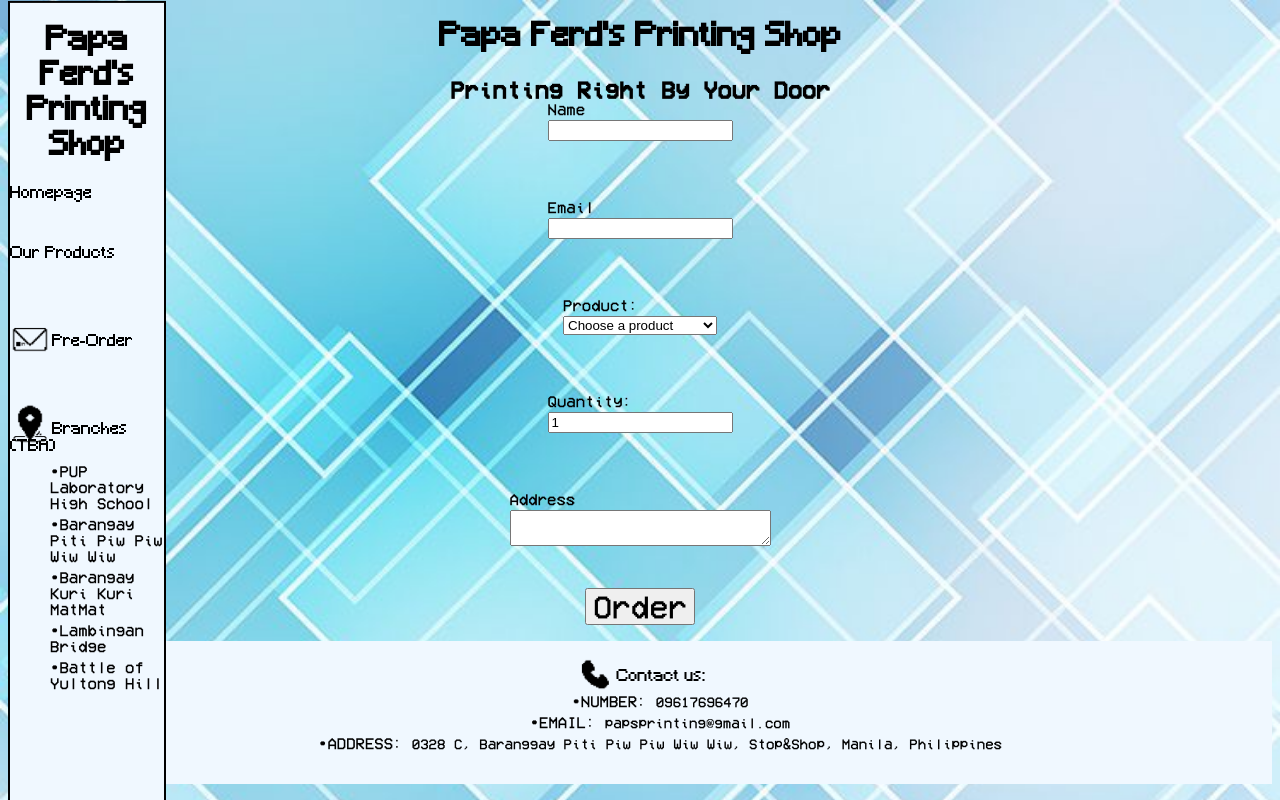
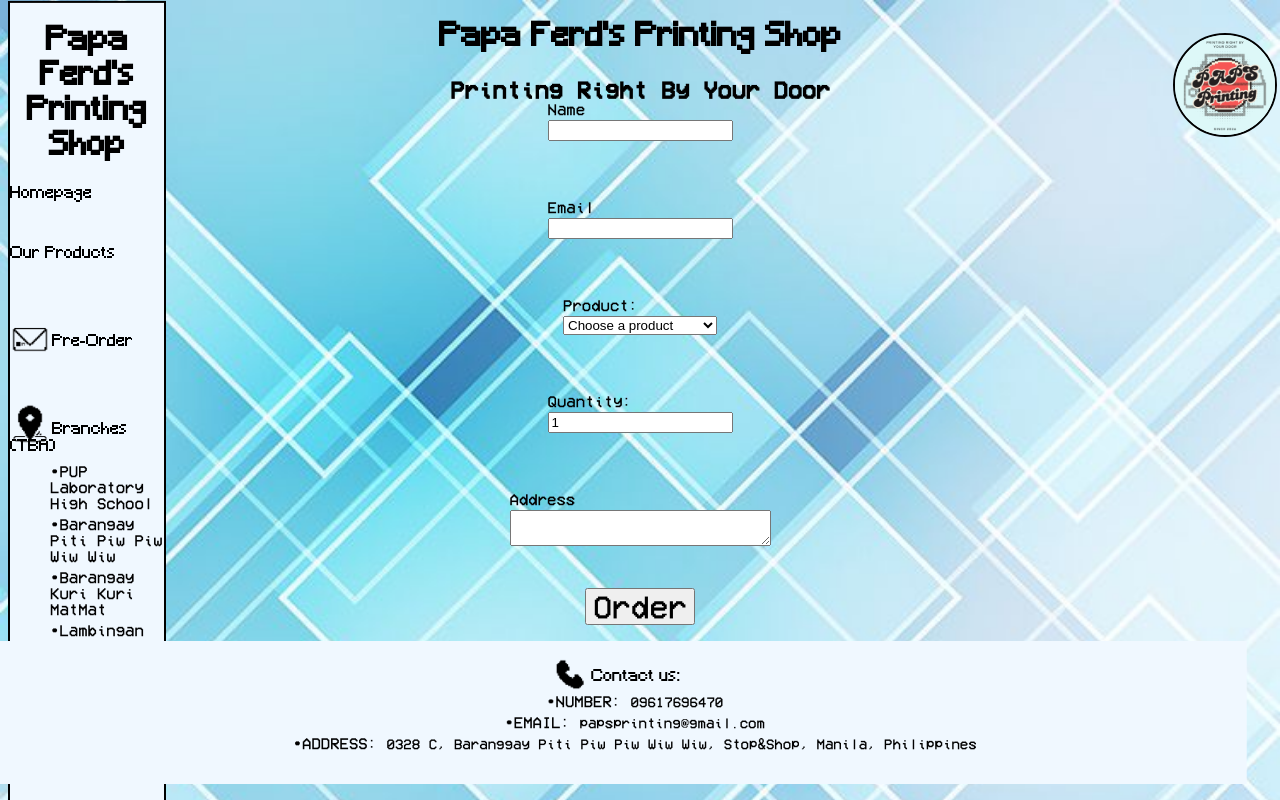
Before and after one commit to Flasmaa/Final-Project, a plain HTML site: page preorder.html in a window 1280 px wide. Drawn offline with Linux system fonts and the light colour scheme.

Commit message:
Add files via upload

```diff
--- a/shared/footer.js
+++ b/shared/footer.js
@@ -1,5 +1,5 @@
 const footerHtml = `
-  <div style="display: block; position: static; left: 0; bottom: 0; width: 100%; height: 143px; background-color: aliceblue; align-text: center; justify-content: center; text-align: center;">
+  <div style="display: block; position: static; left: 0; bottom: 0; width: 100%; height: 143px; background-color: aliceblue; align-text: center; justify-content: center; text-align: center; transform: translateX(-2%);">
     <dl>
       <dt><img src="img/phone.png" style="position: relative; width: 40px; height: 40px; margin-right: 2px; transform: translateY(12.5px)">Contact us:</dt>
       <dd>•NUMBER: <span style="font-size: 90%;">09617696470</span></dd>
--- a/shared/header.js
+++ b/shared/header.js
@@ -2,6 +2,9 @@ const headerHtml = `
 <div>
   <div class="hoverfloat">
     <h1 style="display: flex; justify-content: center;">Papa Ferd's Printing Shop</h1>
+  </div>
+  <div>
+    <img src="img/logo.png" style="position: absolute; width: 100px; height: 100px; margin-left: 91%; margin-top: -3.5%; padding: 0; border: solid 2px; border-color: black; border-radius: 50%;">
   </div>
   <h2 style="display: flex; justify-content: center;">Printing Right By Your Door</h2>
 </div>
```
Also changed, not shown: preorder.html (+1 -0 lines), img/logo.png (added).
